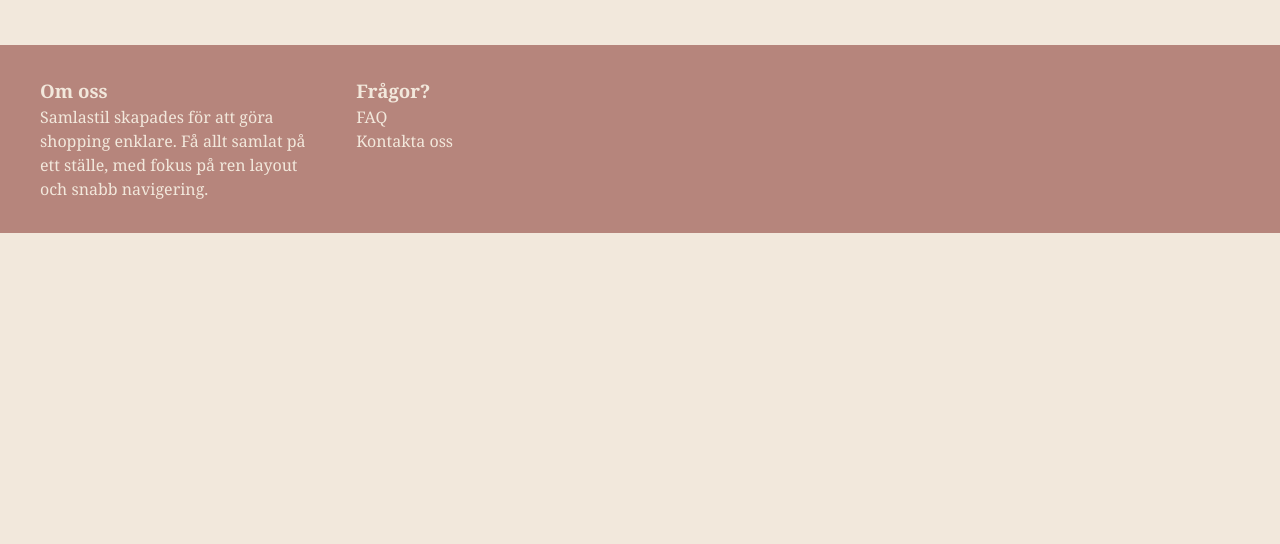
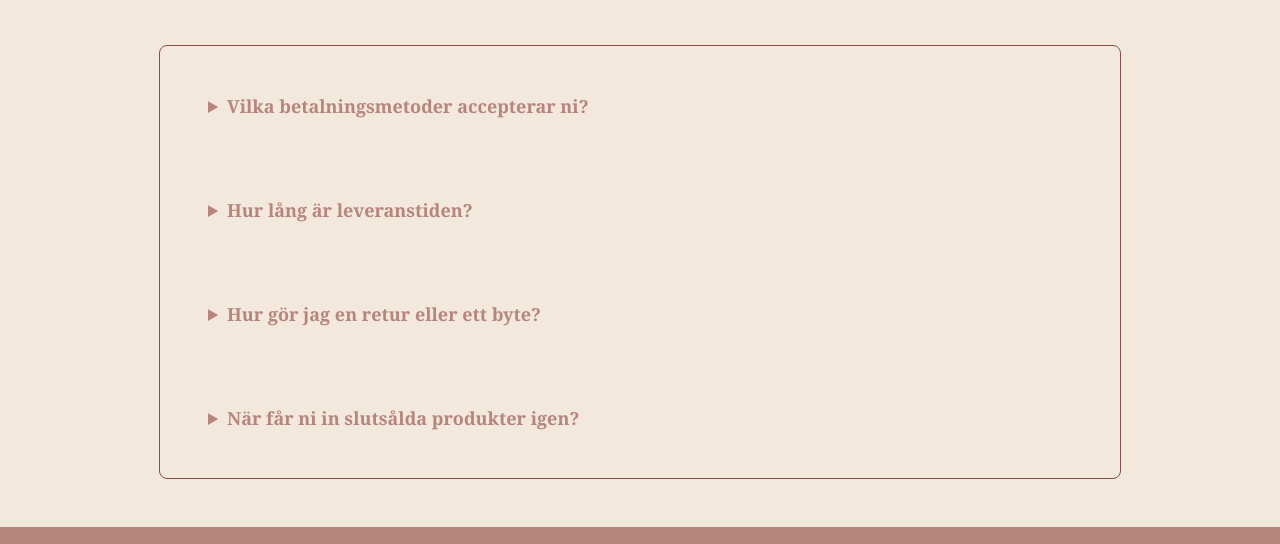
Before and after one commit to tildaandersson0035/Webbplats-Samlastil, a plain HTML site: page HTML - webbsida grupprojekt/other/faq.html in a window 1280 px wide. Shown: the part 256-800 px from the top of the page. Drawn offline with Linux system fonts and the light colour scheme.

Commit message:
faq sida

```diff
--- a/HTML - webbsida grupprojekt/CSS/Style.css
+++ b/HTML - webbsida grupprojekt/CSS/Style.css
@@ -255,6 +255,30 @@ footer section {
     color:#F2E8DC;
 }
 
+/*FAQ sida*/
+.faq-section {
+    display: block;
+    margin: auto;
+    margin-bottom: 3rem;
+    font-size: large;
+    color: #894f46;
+    max-width: 75%;
+    border: #894f46 1px solid;
+    border-radius: 8px;
+}
+
+.faq-section details {
+    padding: 1rem;
+    margin: 1rem;
+}
+
+.faq-section summary {
+    margin: 1rem;
+    color: #B6857C;
+    font-weight: bold;
+    cursor: pointer;
+}
+
 /*Kontakta oss länk*/
 .contact {
     color: #F2E8DC;
--- a/HTML - webbsida grupprojekt/other/faq.html
+++ b/HTML - webbsida grupprojekt/other/faq.html
@@ -51,7 +51,27 @@
     </header>
     <main>
         <h2 class="title">FAQ</h2>
+        <section class="faq-section"> <!--Drop-down-->
+                    <details>
+                        <summary>Vilka betalningsmetoder accepterar ni?</summary>
+                            <p>Vi accepterar de vanligaste betalningsmetoderna, såsom kortbetalning (Visa/Mastercard), Klarna, Swish och PayPal. Alla betalningar sker säkert och krypterat.</p>
+                    </details>
 
+                    <details>
+                        <summary>Hur lång är leveranstiden?</summary>
+                            <p>Normalt levererar vi inom 2-4 arbetsdagar. Vid hög belastning eller kampanjer kan leveranstiden vara något längre. Exakta leveranstider visas i orderbekräftelsen.</p>
+                    </details>
+
+                    <details>
+                        <summary>Hur gör jag en retur eller ett byte?</summary>
+                            <p>Du har 30 dagars öppet köp. Använd returformuläret som följer med din beställning och lämna paketet på närmaste ombud. När vi mottagit returen behandlar vi återbetalningen eller skickar bytet.</p>
+                    </details>
+
+                    <details>
+                        <summary>När får ni in slutsålda produkter igen?</summary>
+                            <p>Vi fyller regelbundet på populära varor. Om en produkt är slut kan du använda funktionen “Meddela mig” på produktsidan, så får du ett mail så snart den finns i lager igen</p>
+                    </details>
+        </section>
     </main>
     <footer>
         <section>
```
